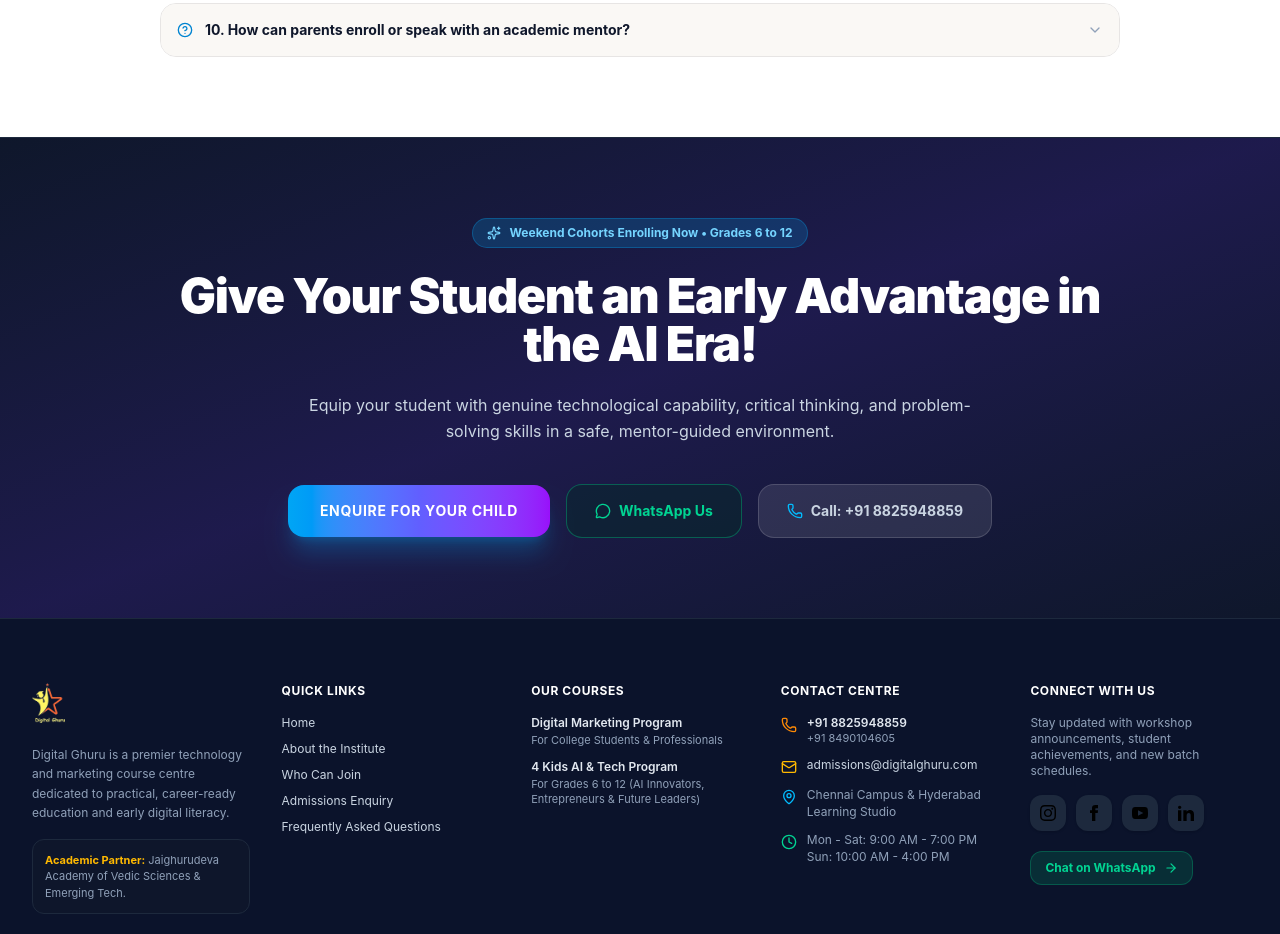
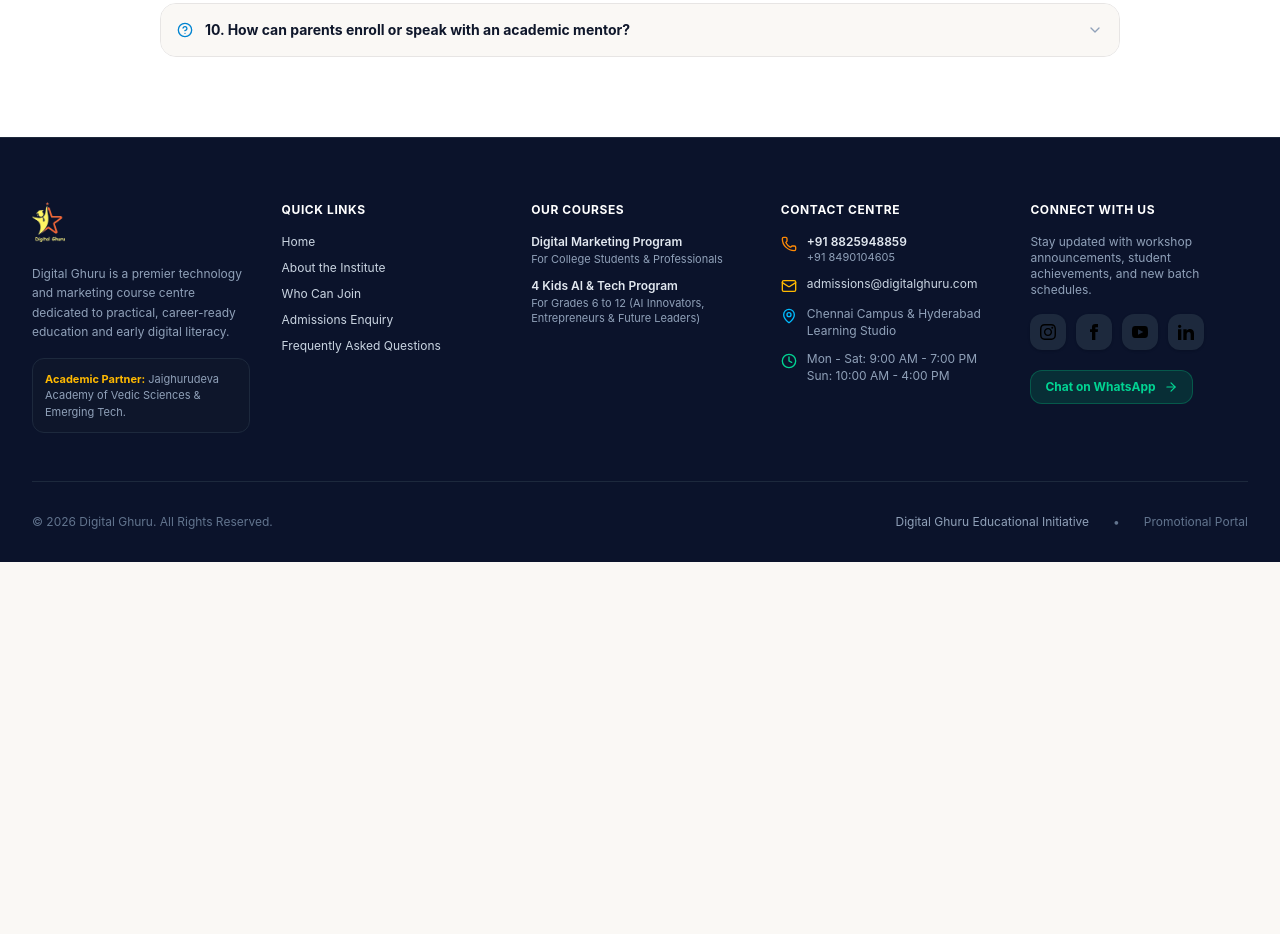
Before and after one commit to projectsatriowings/promotional_page-, a React (Vite) app: page /kids in a window 1280 px wide. Shown: the part 8700-9634 px from the top of the page. After the commit the page ends 9262 px from the top, so only its background shows below. Built offline with nearby package versions, Linux system fonts and the light colour scheme.

Commit message:
feat: remove final CTA banner section from both digital marketing and kids pages

```diff
--- a/src/digital-marketing/DigitalMarketingCoursePage.tsx
+++ b/src/digital-marketing/DigitalMarketingCoursePage.tsx
@@ -1393,54 +1393,6 @@ export const DigitalMarketingCoursePage: React.FC = () => {
             </div>
           </div>
         </section>
-
-        {/* ===================================================================
-            SECTION 13: FINAL CALL TO ACTION
-            =================================================================== */}
-        <section id="final-cta" className="py-20 bg-gradient-to-br from-[#0B132B] via-[#0F172A] to-[#1E293B] text-white border-t border-slate-800">
-          <div className="max-w-5xl mx-auto px-4 sm:px-6 lg:px-8 text-center space-y-6">
-            <div className="inline-flex items-center gap-2 px-3.5 py-1.5 rounded-full text-xs font-bold bg-orange-500/20 text-orange-400 border border-orange-500/30">
-              <Sparkles className="w-3.5 h-3.5" />
-              <span>Next Cohort Starts Soon</span>
-            </div>
-
-            <h2 className="text-3xl sm:text-5xl font-black tracking-tight text-white">
-              Your Digital Future Starts Here.
-            </h2>
-
-            <p className="text-sm sm:text-base text-slate-300 max-w-2xl mx-auto leading-relaxed">
-              Equip yourself with practical, career-ready digital marketing and AI tools skills. Speak with our counselors today to reserve your seat in the upcoming batch.
-            </p>
-
-            <div className="flex flex-col sm:flex-row items-center justify-center gap-4 pt-4">
-              <button
-                type="button"
-                onClick={() => scrollToSection('enquiry')}
-                className="w-full sm:w-auto px-8 py-4 rounded-xl font-bold text-sm uppercase tracking-wider text-white bg-gradient-to-r from-brand-start via-brand-mid to-brand-end hover:brightness-105 shadow-xl shadow-orange-500/25 transition-all cursor-pointer"
-              >
-                Enquire Now
-              </button>
-
-              <a
-                href="https://wa.me/918825948859?text=Hello%20Digital%20Ghuru,%20I%20am%20ready%20to%20enquire%20for%20the%20Digital%20Marketing%20Course."
-                target="_blank"
-                rel="noopener noreferrer"
-                className="w-full sm:w-auto px-7 py-4 rounded-xl font-bold text-sm text-emerald-400 bg-emerald-950/40 hover:bg-emerald-950/60 border border-emerald-500/40 transition-colors flex items-center justify-center gap-2"
-              >
-                <MessageCircle className="w-4 h-4" />
-                <span>WhatsApp Us</span>
-              </a>
-
-              <a
-                href="tel:+918825948859"
-                className="w-full sm:w-auto px-7 py-4 rounded-xl font-bold text-sm text-slate-300 bg-white/10 hover:bg-white/20 border border-white/15 transition-colors flex items-center justify-center gap-2"
-              >
-                <Phone className="w-4 h-4 text-orange-400" />
-                <span>Call: +91 8825948859</span>
-              </a>
-            </div>
-          </div>
-        </section>
       </main>
 
       {/* Common Footer */}
--- a/src/kids/KidsCoursePage.tsx
+++ b/src/kids/KidsCoursePage.tsx
@@ -1224,54 +1224,6 @@ export const KidsCoursePage: React.FC = () => {
             </div>
           </div>
         </section>
-
-        {/* ===================================================================
-            SECTION 13: FINAL PARENT CTA
-            =================================================================== */}
-        <section id="final-cta-kids" className="py-20 bg-gradient-to-br from-slate-900 via-indigo-950 to-slate-900 text-white border-t border-slate-800">
-          <div className="max-w-5xl mx-auto px-4 sm:px-6 lg:px-8 text-center space-y-6">
-            <div className="inline-flex items-center gap-2 px-3.5 py-1.5 rounded-full text-xs font-bold bg-sky-500/20 text-sky-300 border border-sky-500/30">
-              <Sparkles className="w-3.5 h-3.5" />
-              <span>Weekend Cohorts Enrolling Now • Grades 6 to 12</span>
-            </div>
-
-            <h2 className="text-3xl sm:text-5xl font-black tracking-tight text-white">
-              Give Your Student an Early Advantage in the AI Era!
-            </h2>
-
-            <p className="text-sm sm:text-base text-slate-300 max-w-2xl mx-auto leading-relaxed">
-              Equip your student with genuine technological capability, critical thinking, and problem-solving skills in a safe, mentor-guided environment.
-            </p>
-
-            <div className="flex flex-col sm:flex-row items-center justify-center gap-4 pt-4">
-              <button
-                type="button"
-                onClick={() => scrollToSection('enquiry-kids')}
-                className="w-full sm:w-auto px-8 py-4 rounded-2xl font-bold text-sm uppercase tracking-wider text-white bg-gradient-to-r from-sky-500 via-indigo-500 to-purple-600 hover:brightness-105 shadow-xl shadow-sky-500/25 transition-all cursor-pointer"
-              >
-                Enquire for Your Child
-              </button>
-
-              <a
-                href="https://wa.me/918825948859?text=Hello%20Digital%20Ghuru,%20I%20am%20ready%20to%20enquire%20for%20the%20AI%20Super%20Kids%20Programme."
-                target="_blank"
-                rel="noopener noreferrer"
-                className="w-full sm:w-auto px-7 py-4 rounded-2xl font-bold text-sm text-emerald-400 bg-emerald-950/40 hover:bg-emerald-950/60 border border-emerald-500/40 transition-colors flex items-center justify-center gap-2"
-              >
-                <MessageCircle className="w-4 h-4" />
-                <span>WhatsApp Us</span>
-              </a>
-
-              <a
-                href="tel:+918825948859"
-                className="w-full sm:w-auto px-7 py-4 rounded-2xl font-bold text-sm text-slate-300 bg-white/10 hover:bg-white/20 border border-white/15 transition-colors flex items-center justify-center gap-2"
-              >
-                <Phone className="w-4 h-4 text-sky-400" />
-                <span>Call: +91 8825948859</span>
-              </a>
-            </div>
-          </div>
-        </section>
       </main>
 
       {/* Common Footer */}
```
